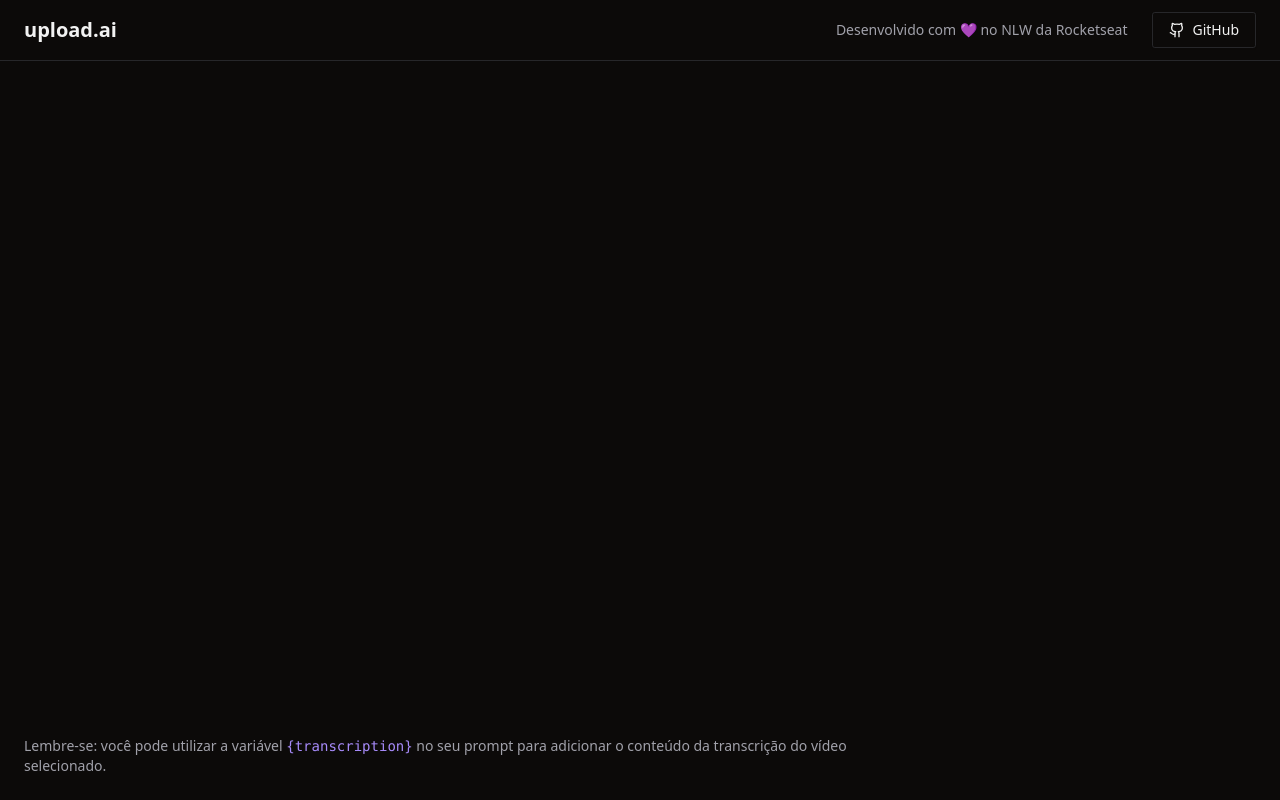
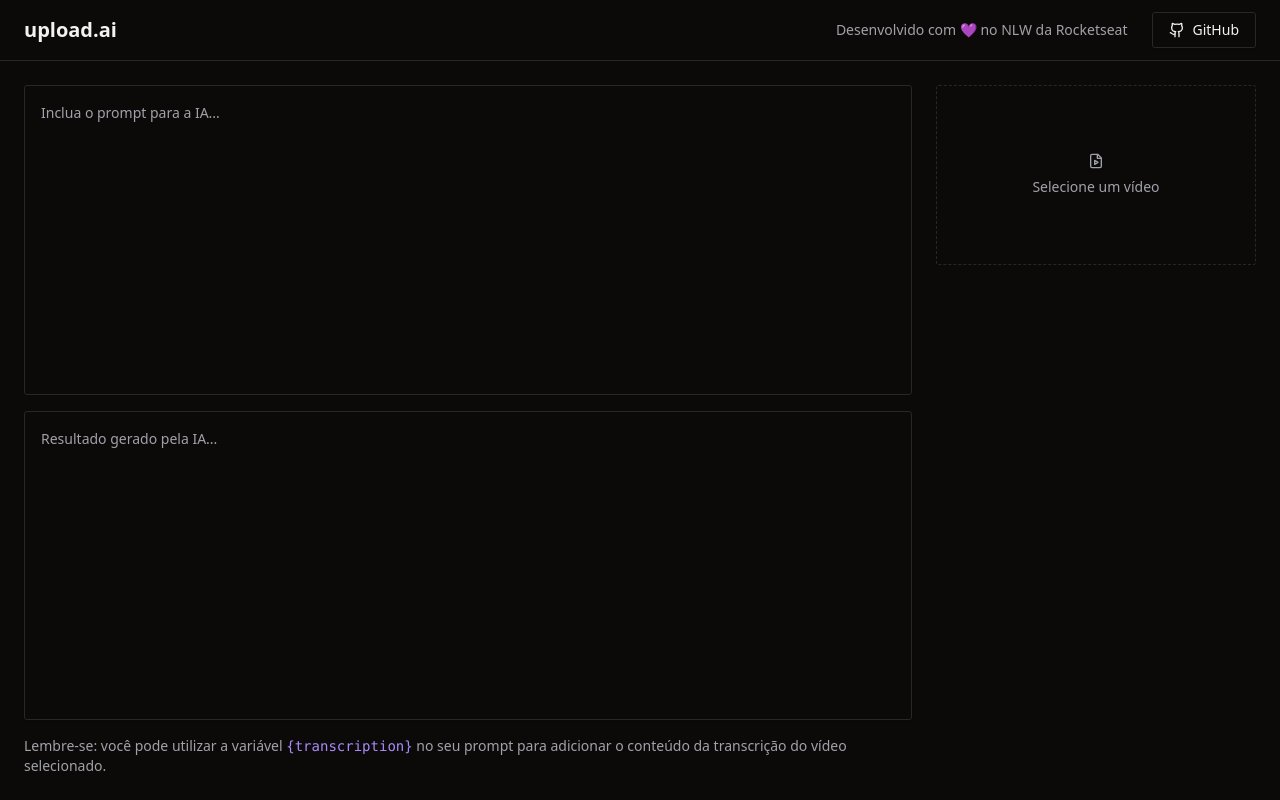
Before and after one commit to harcanjo/nlw-ai-13-mastery, a React (Vite) app: page / in a window 1280 px wide. Built offline with nearby package versions, Linux system fonts and the light colour scheme.

Commit message:
aside upload video form

```diff
--- a/src/App.tsx
+++ b/src/App.tsx
@@ -1,6 +1,7 @@
-import { Github } from "lucide-react";
+import { Github, FileVideo } from "lucide-react";
 import { Button } from "./components/ui/button";
 import { Separator } from "@radix-ui/react-separator";
+import { Textarea } from "./components/ui/textarea";
 
 export function App() {
   return (
@@ -25,12 +26,30 @@ export function App() {
       <main className="flex-1 p-6 flex gap-6">
         <div className="flex flex-col flex-1 gap-4">
           <div className="grid grid-rows-2 gap-4 flex-1">
-
+            <Textarea
+              className="resize-none p-4 leading-relaxed"
+              placeholder="Inclua o prompt para a IA..."
+            />
+            <Textarea
+              className="resize-none p-4 leading-relaxed"
+              placeholder="Resultado gerado pela IA..."
+              readOnly
+            />
           </div>
 
           <p className="text-sm text-muted-foreground">Lembre-se: você pode utilizar a variável <code className="text-violet-400">{'{transcription}'}</code> no seu prompt para adicionar o conteúdo da transcrição do vídeo selecionado.</p>
         </div>
-        <aside className="w-80">
+        <aside className="w-80 space-y-6 ">
+          <form className="space-y-6">
+            <label
+              htmlFor="video"
+              className="border flex rounded-md aspect-video cursor-pointer border-dashed text-sm flex-col gap-2 items-center justify-center text-muted-foreground hover:bg-primary/5"
+            >
+              <FileVideo className="w-4 h-4" />
+              Selecione um vídeo
+            </label>
+            <input type="file" id="video" accept="video/mp4" className="sr-only" />
+          </form>
         </aside>
       </main>
     </div>
--- /dev/null
+++ b/src/components/ui/textarea.tsx
@@ -0,0 +1,24 @@
+import * as React from "react"
+
+import { cn } from "@/lib/utils"
+
+export interface TextareaProps
+  extends React.TextareaHTMLAttributes<HTMLTextAreaElement> {}
+
+const Textarea = React.forwardRef<HTMLTextAreaElement, TextareaProps>(
+  ({ className, ...props }, ref) => {
+    return (
+      <textarea
+        className={cn(
+          "flex min-h-[60px] w-full rounded-md border border-input bg-transparent px-3 py-2 text-sm shadow-sm placeholder:text-muted-foreground focus-visible:outline-none focus-visible:ring-1 focus-visible:ring-ring disabled:cursor-not-allowed disabled:opacity-50",
+          className
+        )}
+        ref={ref}
+        {...props}
+      />
+    )
+  }
+)
+Textarea.displayName = "Textarea"
+
+export { Textarea }
```
